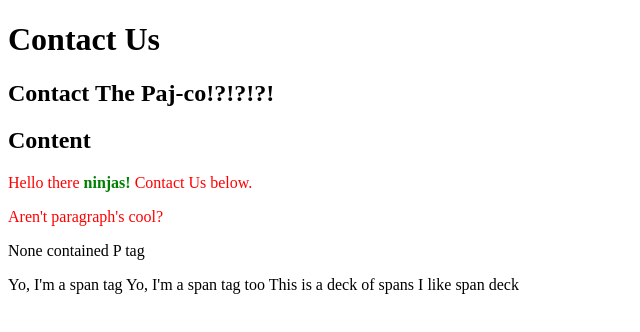
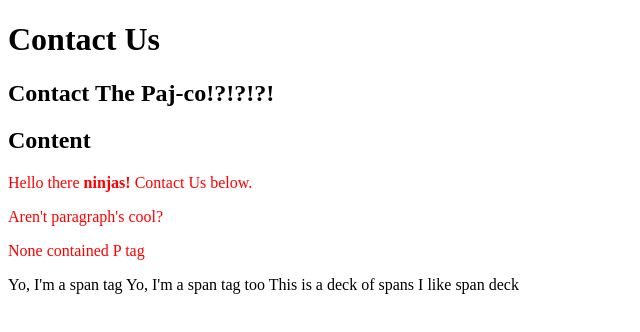
Before and after one commit to paj-co/CSS-Tutorials-For-Beginners, a plain HTML site: page contact.html in a window 1280 px wide. Shown: the whole page, without its empty margins (0-640 px from the left). Drawn offline with Linux system fonts and the light colour scheme.

Commit message:
CSS Tutorial For Beginners 13 - The Important Declaration

```diff
--- a/css/syntax.css
+++ b/css/syntax.css
@@ -1,16 +1,8 @@
-#main-content p{
-    color: red;
+/* The declaration that can’t be overwritten by any other */
+p{
+    color: red !important;
 }
 
-p{
-    color: black;
-}
-
-.test{
+#main-content p{
     color: green;
 }
-/* it is not red after #main-content, because strong inherits red by default
- but, there is no weigh, because it is targeting <p> not <strong>*/
-strong{
-    color: green;
-}
```
Also changed, not shown: 1 other file.
